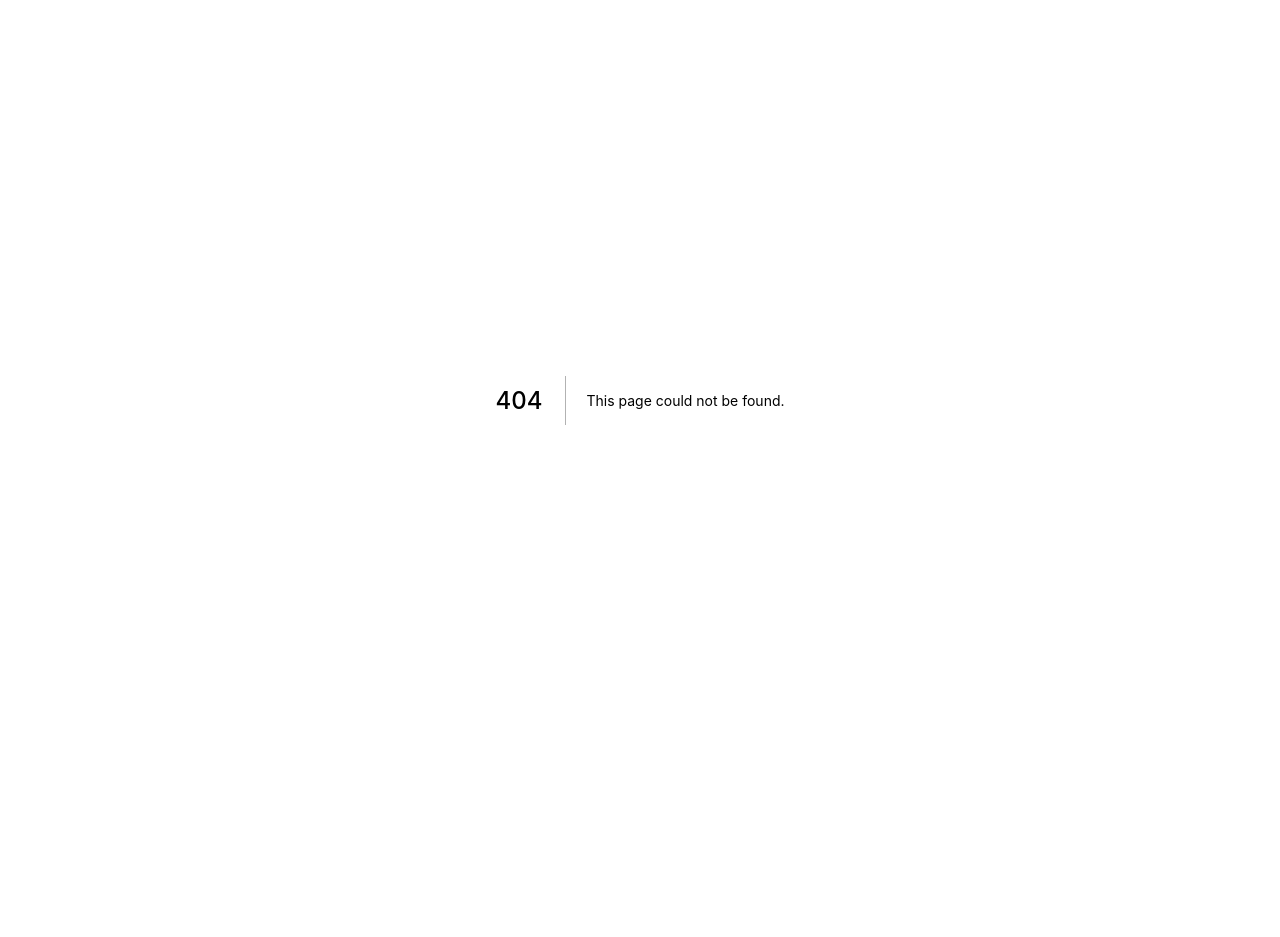
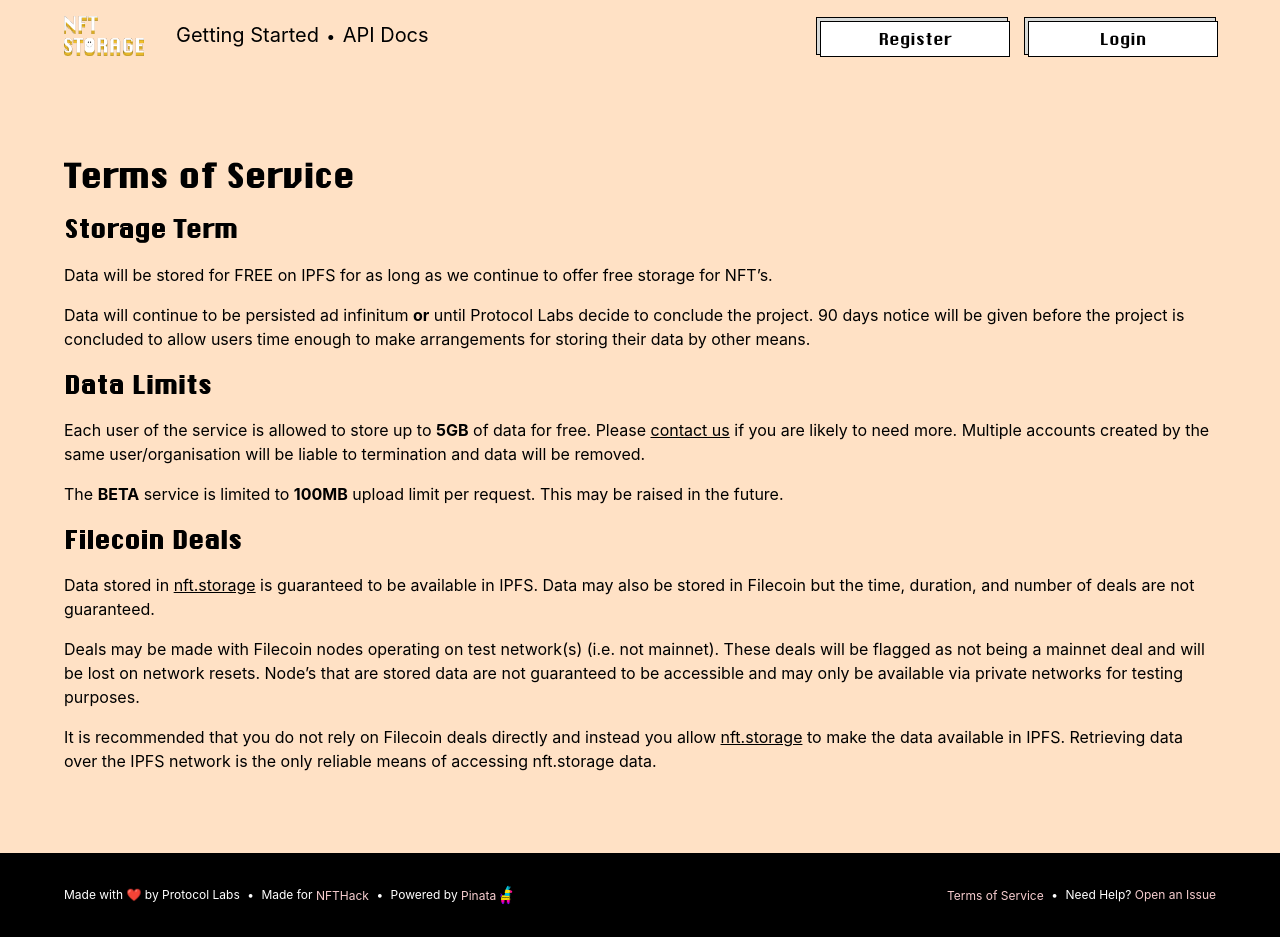
Before and after one commit to nftstorage/nft.storage, a Next.js app in the folder website/: page /terms in a window 1280 px wide. Before the commit this address had no page. Before the commit the page ends 800 px from the top, so only its background shows below. Built offline with nearby package versions, Linux system fonts and the light colour scheme.

Commit message:
feat: add terms of service page
resolves #15

```diff
--- a/website/components/footer.js
+++ b/website/components/footer.js
@@ -15,7 +15,7 @@
       </div>
       <div>
         <span className='db db-m dib-ns mv3'>
-          <a href='/terms' className='nspink no-underline underline-hover v-mid'>Terms &amp; Conditions</a>
+          <a href='/terms' className='nspink no-underline underline-hover v-mid'>Terms of Service</a>
         </span>
         <Dot />
         <span className='db db-m dib-ns mv3'>
--- a/website/components/hero.js
+++ b/website/components/hero.js
@@ -30,7 +30,7 @@
           <img src='images/logo-nft.storage.svg' style={{ width: '75vw', maxWidth: '1002px' }} className='mt4 mb2 mb4-ns' />
           <hgroup className='chicagoflf white'>
             <h1 className='f4 f2-m f1-ns fw4 mv3'>Free Storage for NFTs</h1>
-            <h2 className='f5 fw4 mw7 center mv3 lh-copy'>Unlimited<sup>*</sup> storage of NFT data on <img src='images/logo-ipfs-sm.png' width='28' className='v-mid' /> IPFS, backed by <img src='images/logo-filecoin-sm.png' width='30' className='v-mid' /> Filecoin and provided free to <a href='https://nfthack.ethglobal.co/' className='white'>NFTHack</a> participants during the hackathon.</h2>
+            <h2 className='f5 fw4 mw7 center mv3 lh-copy'>5GB storage of NFT data on <img src='images/logo-ipfs-sm.png' width='28' className='v-mid' /> IPFS, backed by <img src='images/logo-filecoin-sm.png' width='30' className='v-mid' /> Filecoin and provided free to <a href='https://nfthack.ethglobal.co/' className='white'>NFTHack</a> participants during the hackathon.</h2>
           </hgroup>
           <div className='mt3 mb4'>
             {user ? null : (
--- /dev/null
+++ b/website/pages/terms.js
@@ -0,0 +1,46 @@
+import Head from 'next/head'
+import useSWR from 'swr'
+import Navbar from '../components/navbar.js'
+import Footer from '../components/footer.js'
+import HashLink from '../components/hashlink.js'
+import { getEdgeState } from '../lib/state.js'
+
+export default function TermsOfService () {
+  const { data } = useSWR('edge_state', getEdgeState)
+  const { user, loginUrl = '#' } = data ?? {}
+  return (
+    <div className='sans-serif'>
+      <Head>
+        <title>Terms of Service</title>
+        <link rel='icon' href='/favicon.ico' />
+      </Head>
+      <Navbar user={user} loginUrl={loginUrl} bgColor='nspeach' />
+      <main className="bg-nspeach">
+        <div className='mw9 center pa4 pa5-ns'>
+          <h1 className='chicagoflf'>
+            <HashLink id='terms-of-service'>Terms of Service</HashLink>
+          </h1>
+          <h2 className='chicagoflf'>
+            <HashLink id='storage-term'>Storage Term</HashLink>
+          </h2>
+          <p className='lh-copy'>Data will be stored for FREE on IPFS for as long as we continue to offer free storage for NFT’s.</p>
+          <p className='lh-copy'>Data will continue to be persisted ad infinitum <strong>or</strong> until Protocol Labs decide to conclude the project. 90 days notice will be given before the project is concluded to allow users time enough to make arrangements for storing their data by other means.</p>
+
+          <h2 className='chicagoflf'>
+            <HashLink id='data-limits'>Data Limits</HashLink>
+          </h2>
+          <p className='lh-copy'>Each user of the service is allowed to store up to <strong>5GB</strong> of data for free. Please <a className='black' href='https://github.com/ipfs-shipyard/nft.storage/issues/new'>contact us</a> if you are likely to need more. Multiple accounts created by the same user/organisation will be liable to termination and data will be removed.</p>
+          <p className='lh-copy'>The <strong>BETA</strong> service is limited to <strong>100MB</strong> upload limit per request. This may be raised in the future.</p>
+
+          <h2 className='chicagoflf'>
+            <HashLink id='filecoin-deals'>Filecoin Deals</HashLink>
+          </h2>
+          <p className='lh-copy'>Data stored in <a className='black' href='https://nft.storage'>nft.storage</a> is guaranteed to be available in IPFS. Data may also be stored in Filecoin but the time, duration, and number of deals are not guaranteed.</p>
+          <p className='lh-copy'>Deals may be made with Filecoin nodes operating on test network(s) (i.e. not mainnet). These deals will be flagged as not being a mainnet deal and will be lost on network resets. Node’s that are stored data are not guaranteed to be accessible and may only be available via private networks for testing purposes.</p>
+          <p className='lh-copy'>It is recommended that you do not rely on Filecoin deals directly and instead you allow <a className='black' href='https://nft.storage'>nft.storage</a> to make the data available in IPFS. Retrieving data over the IPFS network is the only reliable means of accessing nft.storage data.</p>
+        </div>
+      </main>
+      <Footer />
+    </div>
+  )
+}
```
